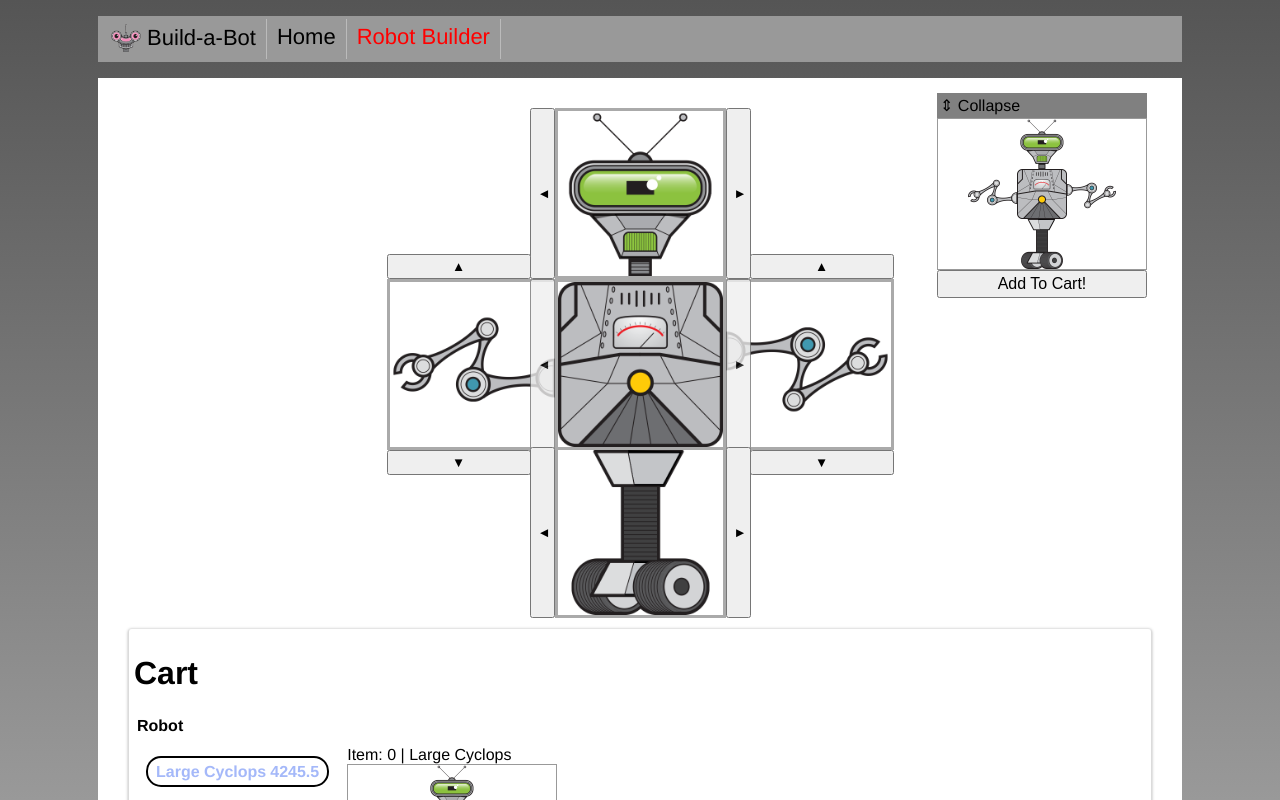
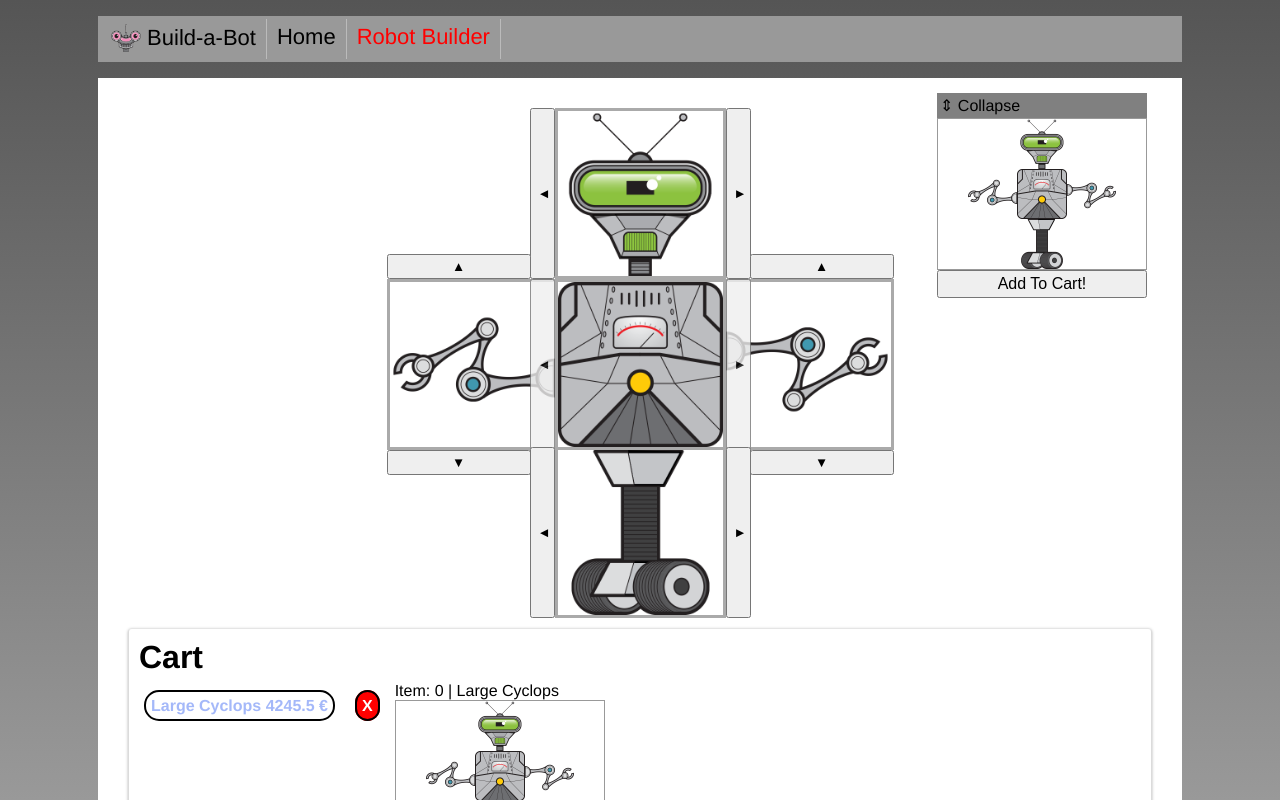
Before and after one commit to David-Moreira/BuildARobot, a Vue app: page /builder in a window 1280 px wide. Both pictures are taken after a click on the button "Add To Cart!". Shown: the top 800 px of the page. Built offline with nearby package versions, Linux system fonts and the light colour scheme.

Commit message:
Slight improvements to design and added btn delete

```diff
--- a/src/cart/cart.vue
+++ b/src/cart/cart.vue
@@ -1,37 +1,34 @@
 <template>
   <div class="cart-table">
     <h1>Cart</h1>
-    <table>
-      <thead class="cart-table-header">
-        <tr>
-          <th class="subTitle">Robot</th>
-          <th class="cost"></th>
-        </tr>
-        <th style="width: auto; background: none;">&nbsp;</th>
-      </thead>
-      <tbody>
-        <tr v-for="(robot, index) in cart" :key="index">
-          <a class="cart-link" @click="selectedInd = index"> <td>{{robot.head.title}}</td>
-          <td class="cost">{{robot.cost}}</td></a>
+    <div>
+      <div class="cart-table-header"></div>
 
-          <td v-if="index == 0" :rowspan="cart.length">
+      <div class="flex-container">
+        <div class="flex-col">
+          <div class="cart-item" v-for="(robot, index) in cart" :key="index">
+            <a
+              :class="{active: index==selectedInd, 'cart-link': true}"
+              @click="selectedInd = index"
+            >{{robot.head.title}} {{robot.cost}} €</a>
+            <a id="deleteBtn" class="cart-link delete" @click="deleteItem(index)">X</a>
+          </div>
+        </div>
+        <div v-if="cart.length > 0">
           <div class="preview-cart">
             {{`Item: ${selectedInd} | ${cart[selectedInd].head.title}`}}
             <RobotPreview :selectedRobot="cart[selectedInd]"></RobotPreview>
           </div>
-          </td>
-
-        </tr>
-
-      </tbody>
-    </table>
+        </div>
+      </div>
+    </div>
   </div>
 </template>
 <script>
 import RobotPreview from "../builder/RobotPreview.vue";
 export default {
   name: "Cart",
-  components:{
+  components: {
     RobotPreview
   },
   props: {
@@ -40,41 +37,28 @@ export default {
       required: true
     }
   },
-  data(){
+  data() {
     return {
-      selectedInd:0
+      selectedInd: 0
     };
-  }, methods:{
-    selectIndex(index){
+  },
+  methods: {
+    deleteItem(index) {
+      if (this.cart !== null) {
+        if (index == this.selectedInd) {
+          if (this.selectedInd > 0)
+            this.selectedInd--;
+
+          }
+      this.cart.splice(index, 1);}
+    },
+    selectIndex(index) {
       this.selectedInd = index;
     }
   }
 };
 </script>
-<style>
-.cart-table-header{
-  margin-bottom:10px;
-}
-.cart-link{
-    margin: 10px;
-    color: rgba(85, 122, 243, 0.534);
-    background-color: white;
-    padding: 5px;
-    border: 2px solid black;
-    border-radius: 15px;
-    font-weight: bold;
-}
-.cart-link:hover{
-  cursor:pointer;
-  color:white;
-  background-color: rgba(85, 122, 243, 0.534);
-}
-.cost {
-  text-align: left;
-}
-.subTitle {
-  text-align: left;
-}
+<style lang="scss">
 .cart-table {
   margin-top: 10px;
   padding: 5px;
@@ -82,8 +66,45 @@ export default {
   border-color: #e5e5e5 #dbdbdb #d2d2d2;
   border-radius: 4px;
   box-shadow: rgba(0, 0, 0, 0.3) 0 1px 3px;
+
+  h1{
+    margin-top:5px;
+    margin-left:5px;
   }
 
+  .cart-table-header {
+    margin-bottom: 10px;
+  }
+
+  .flex-container {
+    display: flex;
+    flex-direction: row;
+  }
+  .flex-col {
+    flex-direction: column;
+  }
+  .cart-item {
+    margin-bottom: 5px;
+  }
+  .cart-link {
+    margin: 10px;
+    color: white;
+    background-color: rgba(85, 122, 243, 1);
+    padding: 5px;
+    border: 2px solid black;
+    border-radius: 15px;
+    font-weight: bold;
+
+    &:hover,
+    &.active {
+      cursor: pointer;
+      background-color: white;
+      color: rgba(85, 122, 243, 0.534);
+    }
+    &.delete{
+      background-color:red;
+    }
+  }
   .preview-cart {
     position: relative;
     top: -20px;
@@ -91,6 +112,11 @@ export default {
     width: 210px;
     height: 210px;
     padding: 5px;
+
+    img {
+      width: 50px;
+      height: 50px;
+    }
   }
   .content {
     position: relative;
@@ -98,14 +124,5 @@ export default {
   .preview-content {
     border: 1px solid #999;
   }
-.preview-cart  img {
-  width: 50px;
-  height: 50px;
-}
-.rotate-right {
-  transform: rotate(90deg);
-}
-.rotate-left {
-  transform: rotate(-90deg);
 }
 </style>
```
Lines whose indentation alone changed are shown as unchanged.
